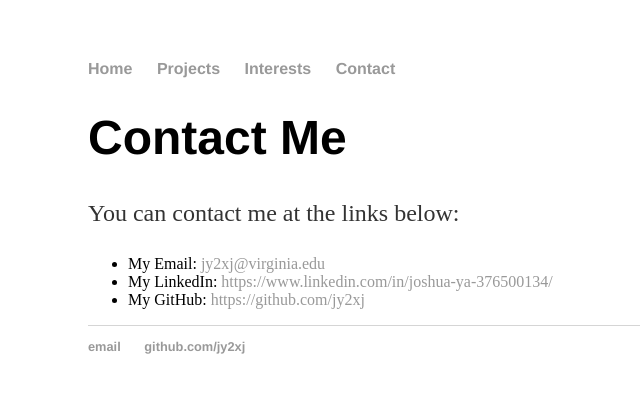
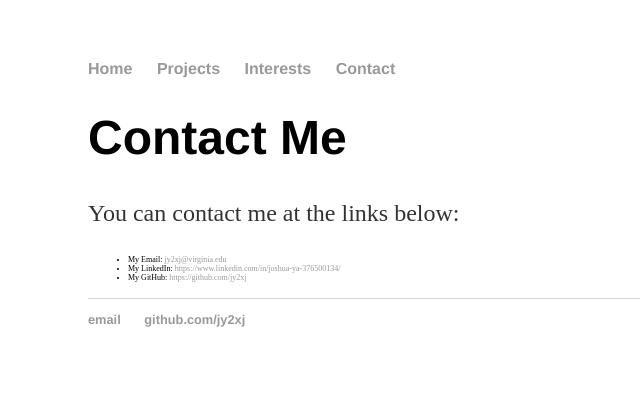
Before and after one commit to jy2xj/jy2xj.github.io, a Jekyll site: the page built from contact/index.html, in a window 1280 px wide. Shown: the top 393 px of the page, without its empty margins (104-744 px from the left). Built offline with Jekyll 4.4.1, drawn with Linux system fonts in a browser that asks for light colours.

Commit message:
add bigFont

```diff
--- a/contact/index.html
+++ b/contact/index.html
@@ -6,7 +6,7 @@ title: Contact Joshua Ya
 		<div class="contact_info">
 			<h1>Contact Me</h1>
 			<p>You can contact me at the links below:</p>
-			<ul class="contacts">
+			<ul class="contacts" id="bigFont">
         <li>My Email: <a href="mailto:jy2xj@virginia.edu">jy2xj@virginia.edu</a></li>
 				<li>My LinkedIn: <a href="https://www.linkedin.com/in/joshua-ya-376500134/">https://www.linkedin.com/in/joshua-ya-376500134/</a></li>
         <li>My GitHub: <a href="https://github.com/jy2xj">https://github.com/jy2xj</a></li>
```
